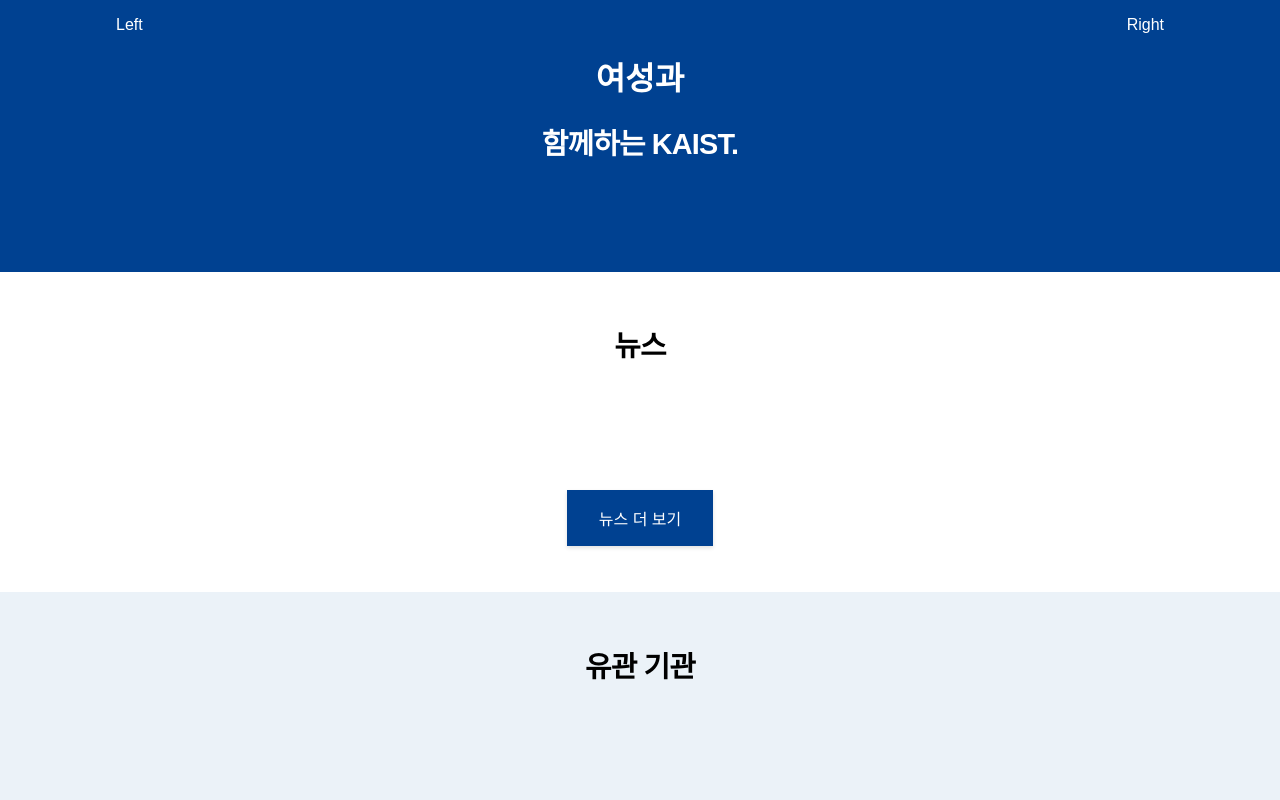
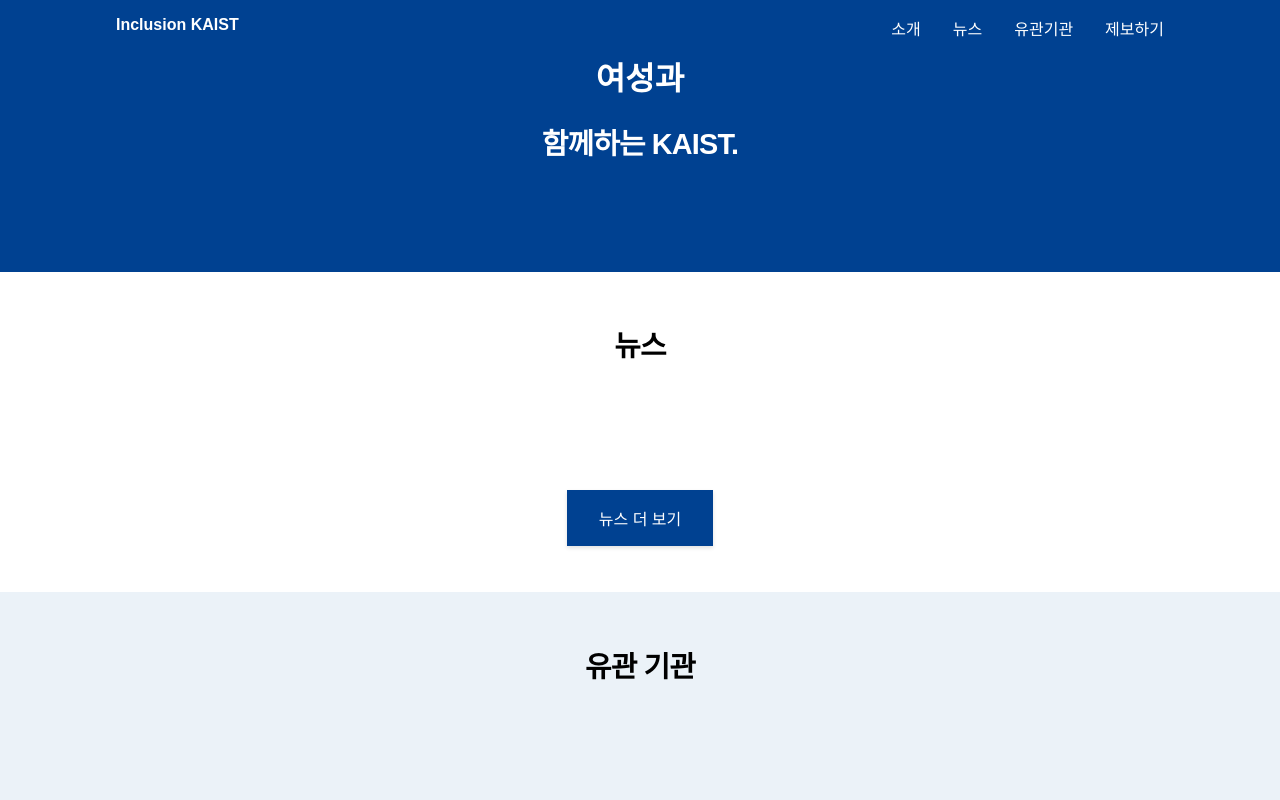
Before and after one commit to gunwooterry/inclusion-kaist, a React (Create React App) app: page /news in a window 1280 px wide. Shown: the top 800 px of the page. Built offline with nearby package versions, Linux system fonts and the light colour scheme; a web font is replaced by a local one.

Commit message:
routing finished

```diff
--- a/package.json
+++ b/package.json
@@ -3,10 +3,12 @@
   "version": "0.1.0",
   "private": true,
   "dependencies": {
+    "history": "^4.7.2",
     "prop-types": "^15.6.0",
     "react": "^16.2.0",
     "react-dom": "^16.2.0",
     "react-responsive": "^4.0.3",
+    "react-router-dom": "^4.2.2",
     "react-scripts": "1.0.17",
     "react-typist": "^2.0.4"
   },
--- a/src/App.jsx
+++ b/src/App.jsx
@@ -1,5 +1,8 @@
 import React from 'react';
+import { Route, Switch, withRouter, Redirect } from 'react-router-dom';
+
 import NavBar from './components/common/NavBar';
+
 
 import Landing from './components/Landing';
 
@@ -20,26 +23,58 @@
     });
   }
 
+  componentDidUpdate(prevProps) {
+    if (this.props.history.action === 'PUSH' && this.props.location.pathname !== prevProps.location.pathname) {
+      window.scrollTo(0, 0);
+    }
+  }
+
   render() {
     return (
       <div>
         <NavBar isTop={this.state.isTop}>
           <NavBar.Item
-            text="Left"
+            text="Inclusion KAIST"
             link="/"
+            bold
             isTop={this.state.isTop}
           />
           <NavBar.Item
-            text="Right"
-            link="/"
+            text="제보하기"
+            link="/report/"
+            right
+            isTop={this.state.isTop}
+          />
+          <NavBar.Item
+            text="유관기관"
+            link="/orgs/"
+            right
+            isTop={this.state.isTop}
+          />
+          <NavBar.Item
+            text="뉴스"
+            link="/news/"
+            right
+            isTop={this.state.isTop}
+          />
+          <NavBar.Item
+            text="소개"
+            link="/about/"
             right
             isTop={this.state.isTop}
           />
         </NavBar>
-        <Landing />
+        <Switch>
+          <Route exact path="/" component={Landing} />
+          <Route exact path="/report/" component={Landing} />
+          <Route exact path="/orgs/" component={Landing} />
+          <Route exact path="/news/" component={Landing} />
+          <Route exact path="/about/" component={Landing} />
+          <Redirect from='/' to='/' />
+        </Switch>
       </div>
     );
   }
 }
 
-export default App;
+export default withRouter(App);
--- a/src/components/common/NavBarItem.jsx
+++ b/src/components/common/NavBarItem.jsx
@@ -1,5 +1,6 @@
 import React from 'react';
 import PropTypes from 'prop-types';
+import { NavLink } from 'react-router-dom';
 
 const propTypes = {
   text: PropTypes.string,
@@ -7,12 +8,14 @@
   right: PropTypes.bool,
   isTop: PropTypes.bool.isRequired,
   children: PropTypes.node,
+  bold: PropTypes.bool,
 };
 
 const defaultProps = {
   text: '',
   right: false,
   children: '',
+  bold: false,
 };
 
 function NavBarItem(props) {
@@ -22,12 +25,14 @@
     right,
     isTop,
     children,
+    bold,
   } = props;
 
   const styles = {
     navBarItem: {
       margin: '0 1rem',
       textDecoration: 'none',
+      fontWeight: bold ? '600' : '300',
     },
 
     right: {
@@ -51,12 +56,9 @@
   );
 
   return (
-    <a
-      href={link}
-      style={style}
-    >
+    <NavLink to={link} style={style}>
       {text !== '' ? text : children}
-    </a>
+    </NavLink>
   );
 }
 
--- a/src/index.js
+++ b/src/index.js
@@ -1,8 +1,11 @@
 import React from 'react';
 import ReactDOM from 'react-dom';
+import { Router } from 'react-router-dom';
+import { createBrowserHistory } from 'history';
 import './index.css';
 import App from './App';
 import registerServiceWorker from './registerServiceWorker';
 
-ReactDOM.render(<App />, document.getElementById('root'));
+
+ReactDOM.render(<Router onUpdate={()=>console.log('hi')} history={createBrowserHistory()}><App /></Router>, document.getElementById('root'));
 registerServiceWorker();
```
